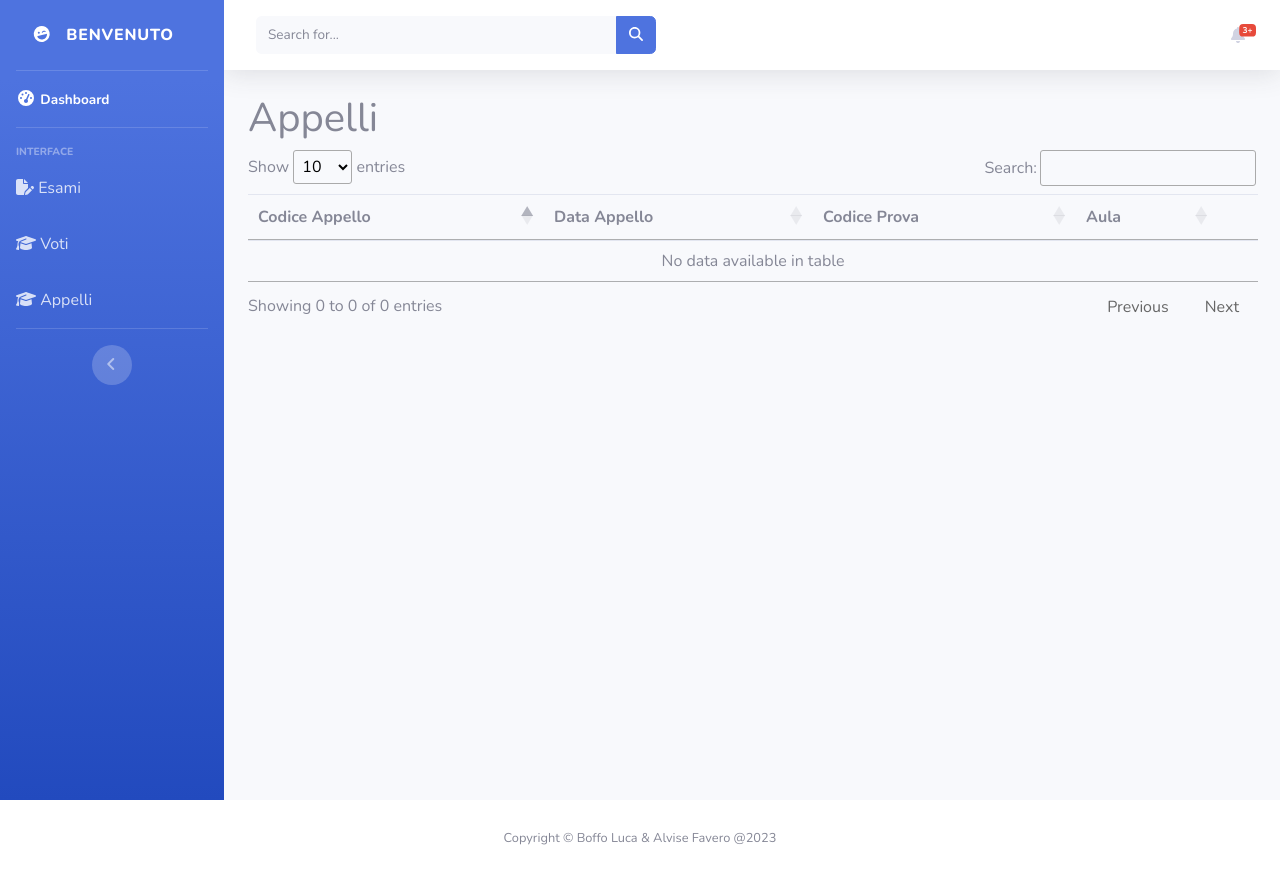
After one commit to epic-guys/University-Management, a Flask app: page /appelli in a window 1280 px wide. The commit adds this page. Run offline with Flask 3, Linux system fonts and the light colour scheme; data that the repository does not hold is empty; parts of the project's set-up code (start-up, migrations or seed data) failed here and were passed over; some libraries are stand-ins or nearby versions.

Commit message:
Inizializzazione view studenti

```diff
--- /dev/null
+++ b/app/static/js/appelli.js
@@ -0,0 +1,47 @@
+const page = {};
+
+$(() => {
+    page.tableElement = $('#appelli-table');
+   initTable();
+});
+
+//TODO modifica api.py cambiando il dictionary
+function initTable(){
+    page.tableElement = page.tableElement.DataTable({
+       columns: [
+           {
+               data: "cod_appello",
+               render: $.fn.dataTable.render.text()
+           },
+           {
+               data: "data_appello",
+               render: $.fn.dataTable.render.text()
+           },
+           {
+               data: "cod_prova",
+               render: $.fn.dataTable.render.text()
+           },
+           {
+               data: "aula",
+               render: $.fn.dataTable.render.text()
+           },
+           {
+               render: function (data, type, row) {
+                    return $("<a>")
+                        .attr("class", "btn btn-primary")
+                        .html(
+                            $("<i>")
+                                .attr("class", "fa-solid fa-eye")
+                        )
+                        // FIXME potenziale XSS
+                        .prop("outerHTML");
+                },
+                orderable: false
+           }
+       ],
+         ajax: {
+            url: "/api/appelli",
+            dataSrc: ""
+        }
+    });
+}
--- /dev/null
+++ b/app/templates/appelli.html
@@ -0,0 +1,23 @@
+{% extends 'studenti/studenti.html' %}
+{% block title %} Appelli {% endblock %}
+{% block head %}
+    {{ super() }}
+{% endblock %}
+
+{% block main %}
+    <h1>Appelli</h1>
+
+    <table id="appelli-table" class="table table-hover">
+        <thead>
+            <tr>
+                <th>Codice Appello</th>
+                <th>Data Appello</th>
+                <th>Codice Prova</th>
+                <th>Aula</th>
+                <th></th>
+            </tr>
+        </thead>
+        <tbody></tbody>
+    </table>
+    <script src="{{ url_for('static', filename='js/appelli.js') }}"></script>
+{% endblock %}
--- /dev/null
+++ b/app/templates/docenti/appello.html
@@ -0,0 +1,6 @@
+{% extends 'docenti/docenti.html' %}
+{% block title %}Appello di {{ appello.prova.esame.nome_corso }}{% endblock %}
+
+{% block main %}
+
+{% endblock %}
--- /dev/null
+++ b/app/templates/studenti/sidebar.html
@@ -0,0 +1,50 @@
+<ul class="navbar-nav bg-gradient-primary sidebar sidebar-dark accordion" id="accordionSidebar">
+    <!-- Sidebar - Brand -->
+    <a class="sidebar-brand d-flex align-items-center justify-content-center" href="dashboard.html">
+        <div class="sidebar-brand-icon rotate-n-15">
+            <i class="fas fa-laugh-wink"></i>
+        </div>
+        <div class="sidebar-brand-text mx-3">Benvenuto</div>
+    </a>
+
+    <!-- Divider -->
+    <hr class="sidebar-divider my-0">
+
+    <!-- Nav Item - Dashboard -->
+    <li class="nav-item active">
+        <a class="nav-link" href="{{ url_for('view.studenti.index') }}">
+            <i class="fas fa-fw fa-tachometer-alt"></i>
+            <span>Dashboard</span></a>
+    </li>
+
+    <!-- Divider -->
+    <hr class="sidebar-divider">
+
+    <!-- Heading -->
+    <div class="sidebar-heading">
+        Interface
+    </div>
+
+    <!-- Nav Item - Pages Collapse Menu -->
+    <li class="nav-item">
+        <a class="nav-link" href="{{ url_for('view.docenti.esami') }}"><i class="fa-solid fa-file-pen"></i> Esami</a>
+    </li>
+    <li class="nav-item">
+        <a class="nav-link" href="{{ url_for('view.docenti.voti') }}"><i class="fa-solid fa-graduation-cap"></i> Voti</a>
+    </li>
+    </li>
+    <li class="nav-item">
+        <a class="nav-link" href="{{ url_for('view.appelli') }}"><i class="fa-solid fa-graduation-cap"></i> Appelli</a>
+    </li>
+
+
+    <!-- Divider -->
+    <hr class="sidebar-divider d-none d-md-block">
+
+    <!-- Sidebar Toggler (Sidebar) -->
+    <div class="text-center d-none d-md-inline">
+        <button class="rounded-circle border-0" id="sidebarToggle"></button>
+    </div>
+
+</ul>
+<!-- End of Sidebar -->
--- /dev/null
+++ b/app/templates/studenti/studenti.html
@@ -0,0 +1,4 @@
+{% extends 'base.html' %}
+{% block sidebar %}
+    {% include 'studenti/sidebar.html' %}
+{% endblock %}
--- a/app/view.py
+++ b/app/view.py
@@ -49,9 +49,11 @@ def esami(cod_esame=None):
 
     return render_template('docenti/esame.html', esame=esame)
 
+
 @docenti.route('/voti/')
 def voti():
     return render_template('docenti/voti.html')
+
 
 @flask_login.login_required
 @view.route('/')
@@ -94,3 +96,8 @@ def login():
 def logout():
     flask_login.logout_user()
     return redirect(url_for('view.index'))
+
+
+@view.route('/appelli')
+def appelli():
+    return render_template('appelli.html')
```
Also changed, not shown: app/templates/studenti/dashboard.html (+86 -2 lines).
